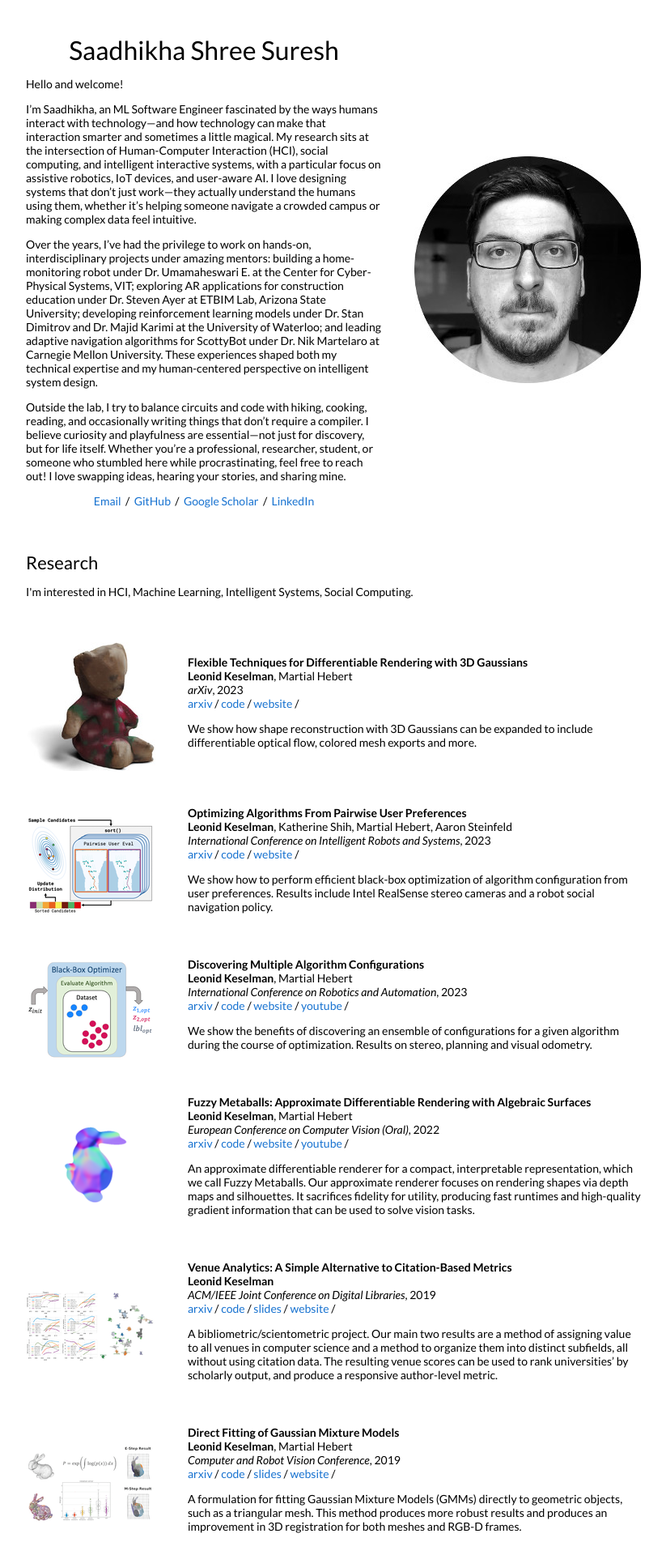
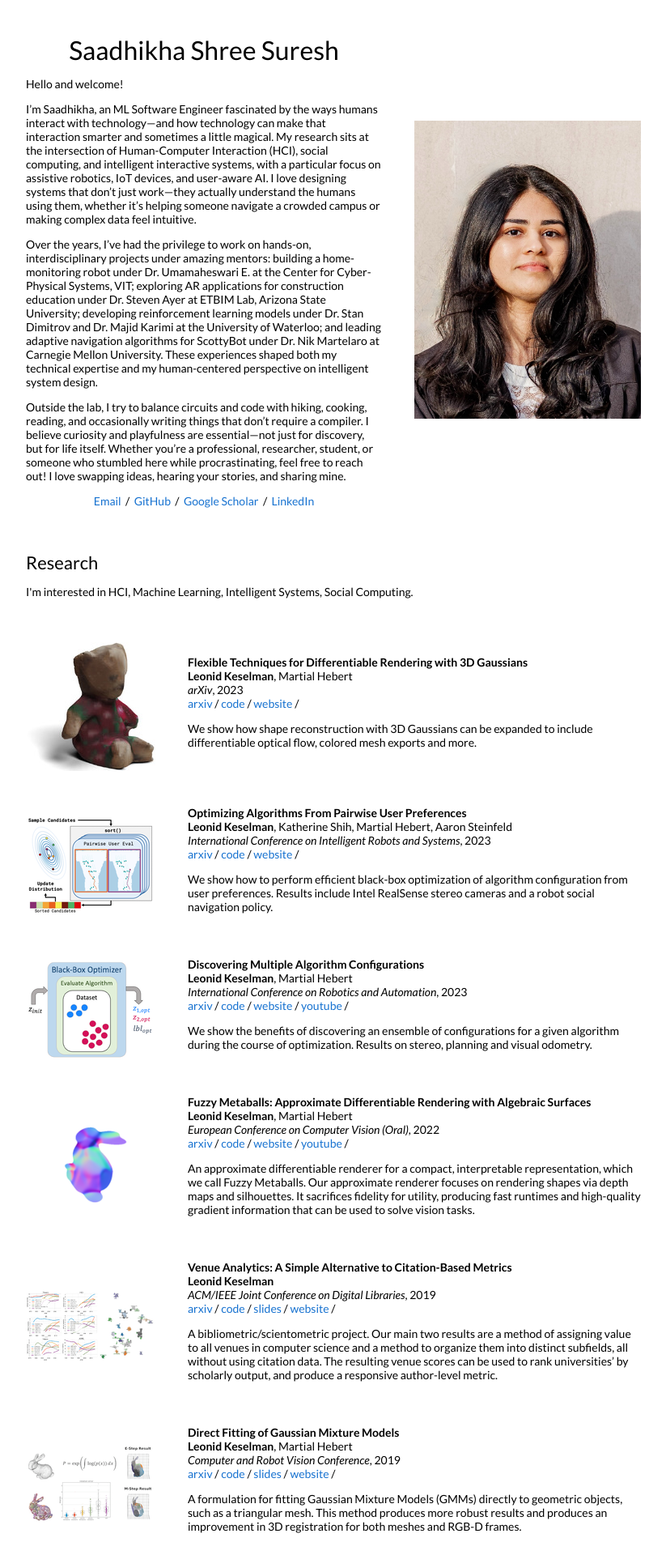
Before and after one commit to saadhikha/saadhikha.github.io, a Jekyll site: the page built from _posts/2023-08-28-3dgaussians.markdown, in a window 1280 px wide. Shown: the top 1920 px of the page at 81% size, without its empty margins (228-1051 px from the left). Built offline with Jekyll 4.4.1, drawn with Linux system fonts in a browser that asks for light colours.

Commit message:
Update default.html

```diff
--- a/_layouts/default.html
+++ b/_layouts/default.html
@@ -48,7 +48,7 @@ Over the years, I’ve had the privilege to work on hands-on, interdisciplinary
               </p>
             </td>
             <td style="padding:2.5%;width:40%;max-width:40%">
-              <img style="width:100%;max-width:100%" alt="profile photo" src="images/circle_bw_crop.jpg">
+              <img style="width:100%;max-width:100%" alt="profile photo" src="images/prof_pic.jpeg">
             </td>
           </tr>
         </table>
```
